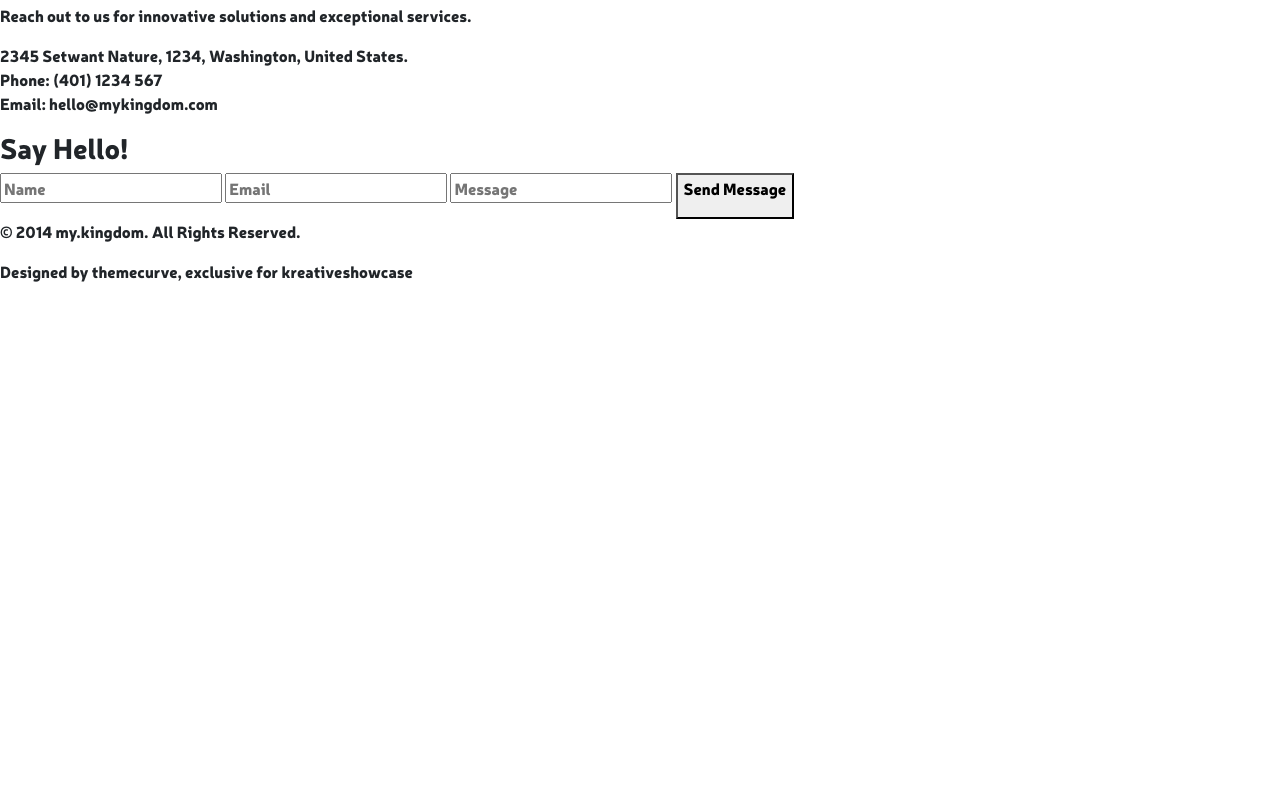
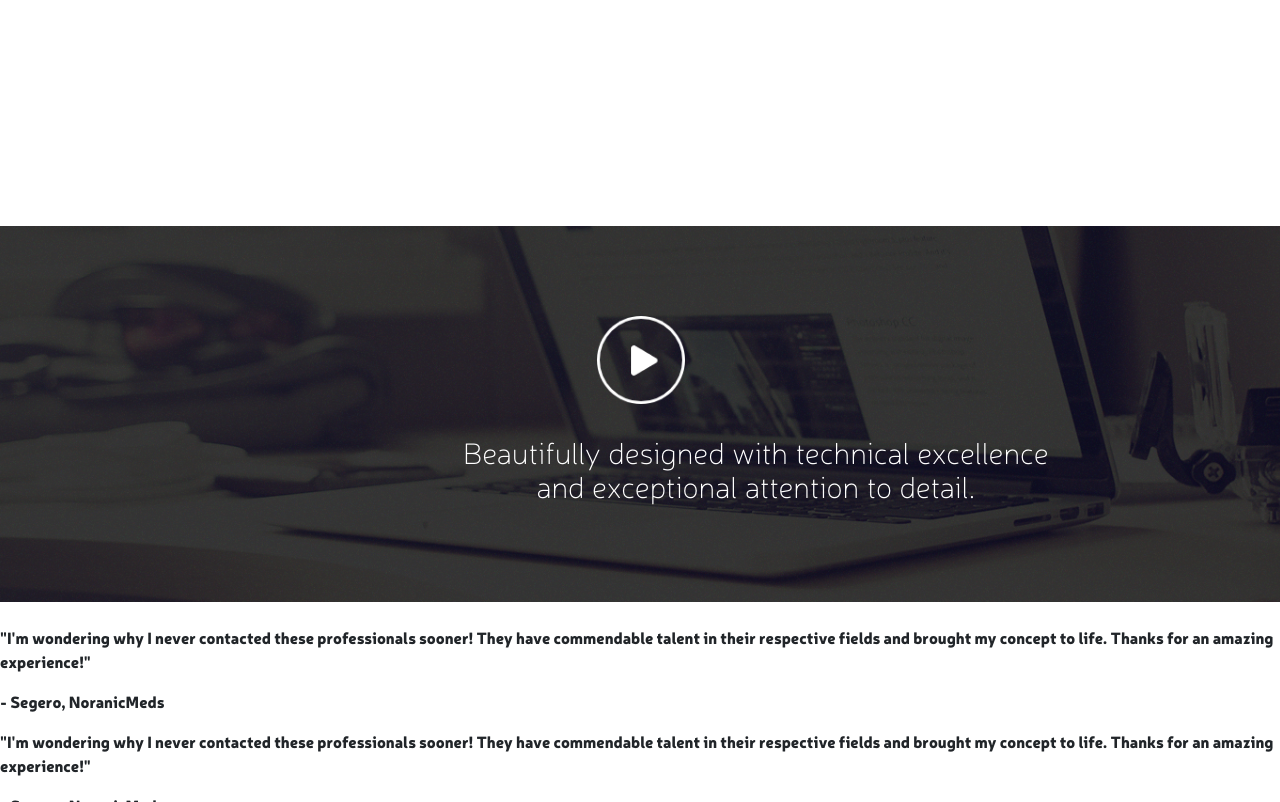
Before and after one commit to thalhaMuk/UI-3-Assignment, a plain HTML site: page index.html in a window 1280 px wide. Shown: the part 1942-2744 px from the top of the page. Before the commit the page ends 2241 px from the top, so only its background shows below. Drawn offline with nearby package versions, Linux system fonts and the light colour scheme.

Commit message:
Complete video play styling

```diff
--- a/index.html
+++ b/index.html
@@ -165,8 +165,10 @@
     </div>
   </div>
 
-  <div class="ad-section">
-    <div class="ad-video-player"></div>
+  <div class="ad-section text-center">
+    <div class="ad-video-player">
+      <img src="Images/play_button.png" alt="">
+    </div>
     <p>
       Beautifully designed with technical excellence and exceptional attention to detail.
     </p>
--- a/main.css
+++ b/main.css
@@ -97,8 +97,7 @@ header .header-image-credit {
 }
 
 .welcome-section {
-    background-color: #ffffff;
-    height: 465px;
+    height: 440px;
 }
 
 .welcome-top h2 {
@@ -235,3 +234,40 @@ header .header-image-credit {
     left: 11.5px;
     font-size: 15.5px;
 }
+
+.works-section {
+    height: 848px;
+    position: relative;
+    bottom: 23px;
+}
+
+.ad-section {
+    height: 376px;
+    position: relative;
+    bottom: 23px;
+    background: url("images/video_background.png") center center no-repeat;
+    background-size: cover;
+    overflow: hidden;
+}
+
+.ad-video-player img {
+    width: 89px
+}
+
+.ad-video-player {
+    padding-top: 90px;
+}
+
+.ad-section p {
+    width: 591.5px;
+    font-size: 30px;
+    line-height: 34px;
+    color: #ffffff;
+    font-weight: 400;
+    font-family: Neris-Thin;
+    text-align: center;
+    position: relative;
+    left: 460px;
+    top: 30px;
+    word-spacing: 1px;
+}
```
Also changed, not shown: Images/play_button.png (added), Images/video_background.png (added).
